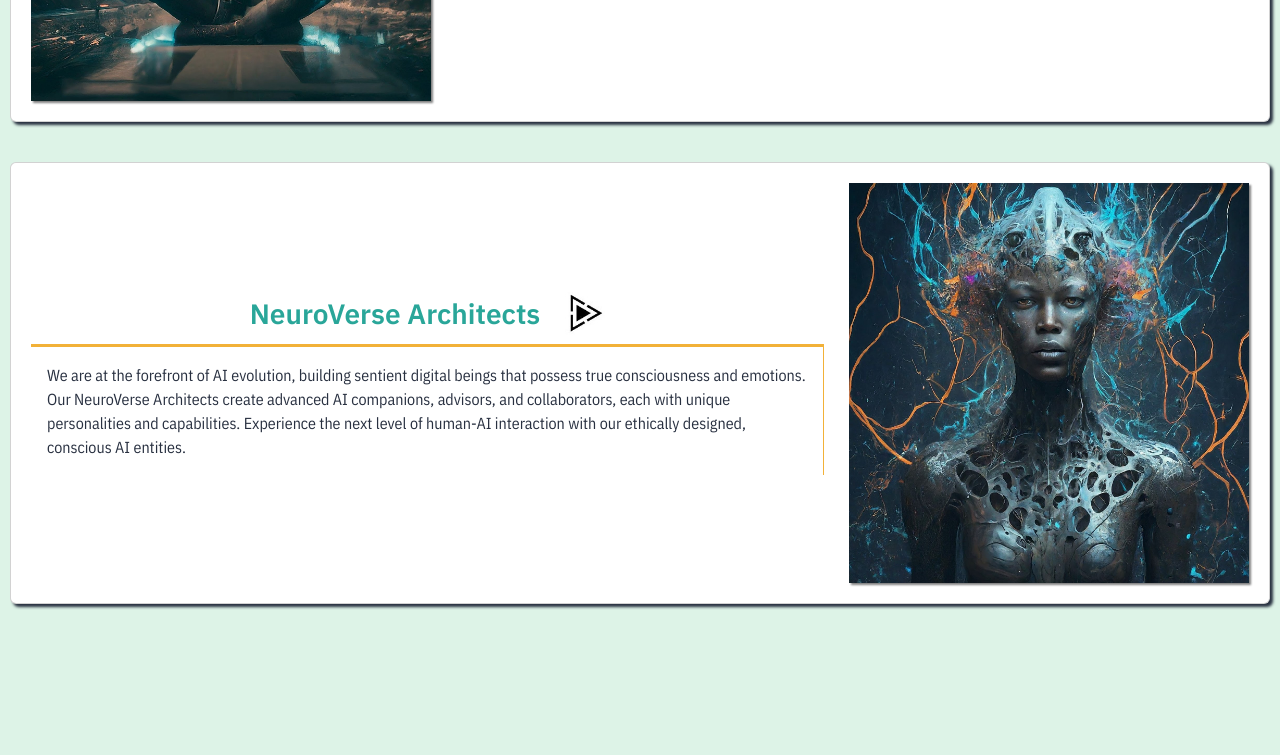
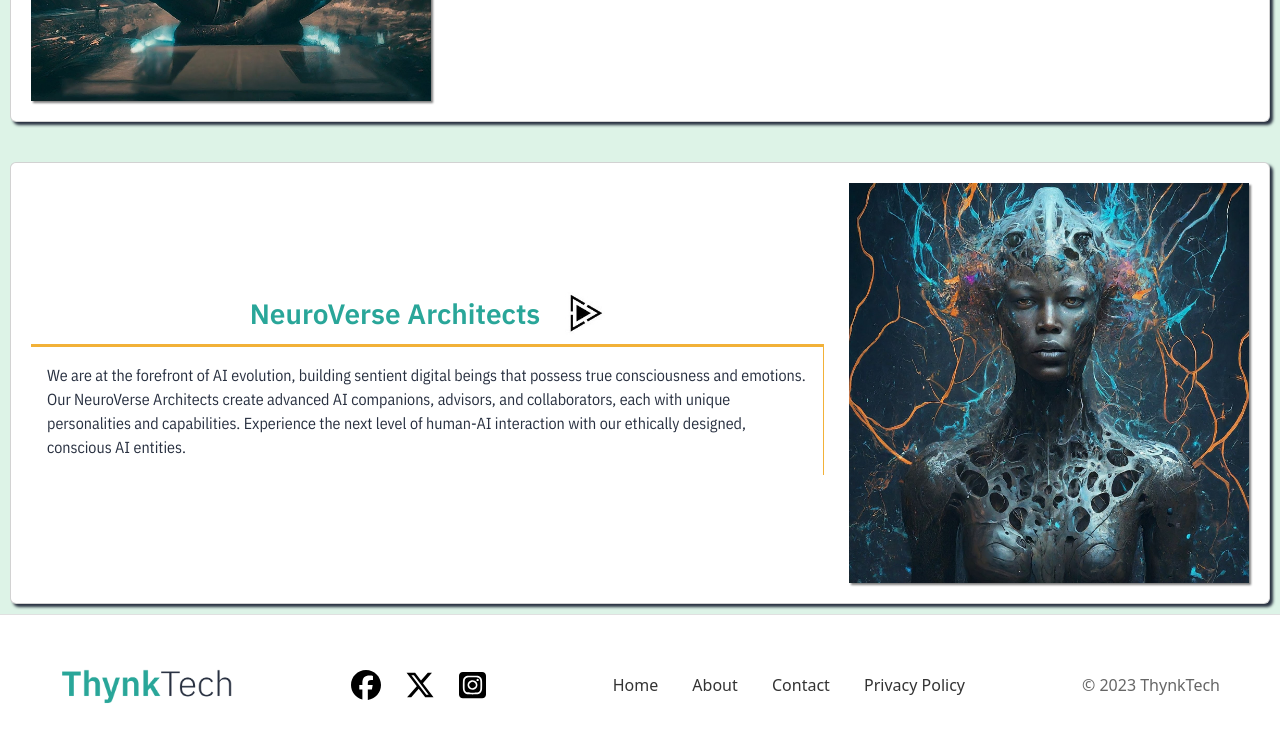
Before and after one commit to turingbear/thynktech, a plain HTML site: page index.html in a window 1280 px wide. Shown: the part 1688-2443 px from the top of the page. Before the commit the page ends 2302 px from the top, so only its background shows below. Drawn offline with nearby package versions, Linux system fonts and the light colour scheme.

Commit message:
create footer

```diff
--- a/index.html
+++ b/index.html
@@ -1,6 +1,7 @@
 <!DOCTYPE html>
 <html lang="en">
   <head>
+
     <meta charset="utf-8" />
     <meta
       name="viewport"
@@ -156,6 +157,30 @@
 
       </div>
     </div>
+<!-- FOOTER -->
+  <footer>
+        <div class="footer-container">
+            <div class="footer-logo">
+                <img src="/assets/thynk_tech_text.png" alt="Logo">
+            </div>
+            <div class="footer-social-media">
+                <a href="#"><img class="icon" src="/assets/facebook-brands-solid.svg" alt="Facebook"></a>
+                <a href="#"><img class="icon" src="/assets/x-twitter-brands-solid.svg" alt="Twitter"></a>
+
+                <a href="#"><img class="icon" src="/assets/square-instagram-brands-solid.svg"Instagram"></a>
+            </div>
+            <div class="footer-links">
+                <a href="#">Home</a>
+                <a href="#">About</a>
+                <a href="#">Contact</a>
+                <a href="#">Privacy Policy</a>
+            </div>
+            <div class="footer-copyright">
+                &copy; 2023 ThynkTech
+            </div>
+        </div>
+    </footer>
+
 
 
 
--- a/style.css
+++ b/style.css
@@ -119,3 +119,56 @@ body {
 .btn-primary:hover {
   background-color: #f28a2e;
 }
+
+
+/* FOOTER */
+/* styles.css */
+
+
+footer {
+    background-color: white;
+    padding: 20px 0;
+    border-top: 1px solid #e0e0e0;
+}
+
+.footer-container {
+    display: flex;
+    justify-content: space-between;
+    align-items: center;
+    max-width: 1200px;
+    margin: 0 auto;
+    padding: 0 20px;
+    height: 100px;
+}
+
+.footer-logo img {
+    height: 50px;
+}
+
+.footer-social-media a {
+    margin: 0 10px;
+}
+.icon {
+  transition: transform 0.5s;
+}
+.icon:hover {
+  transform: scale(1.3);
+}
+
+.footer-social-media img {
+    height: 30px;
+}
+
+.footer-links a {
+    margin: 0 15px;
+    text-decoration: none;
+    color: #333;
+}
+
+.footer-links a:hover {
+    color: #f28a2e;
+}
+
+.footer-copyright {
+    color: #666;
+}
```
Also changed, not shown: assets/facebook-brands-solid.svg (added), assets/linkedin-brands-solid.svg (added), assets/square-instagram-brands-solid.svg (added), assets/thynk_tech_text.png (added), assets/x-twitter-brands-solid.svg (added).
